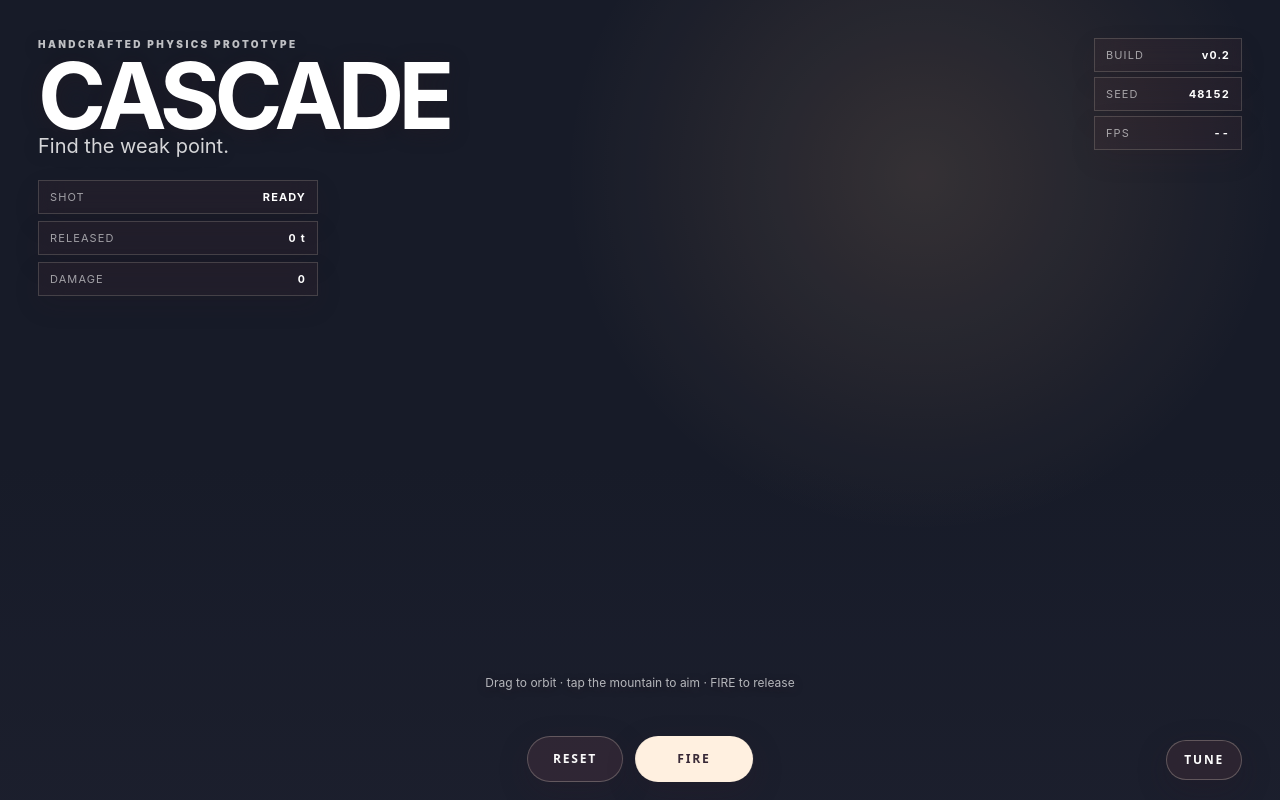
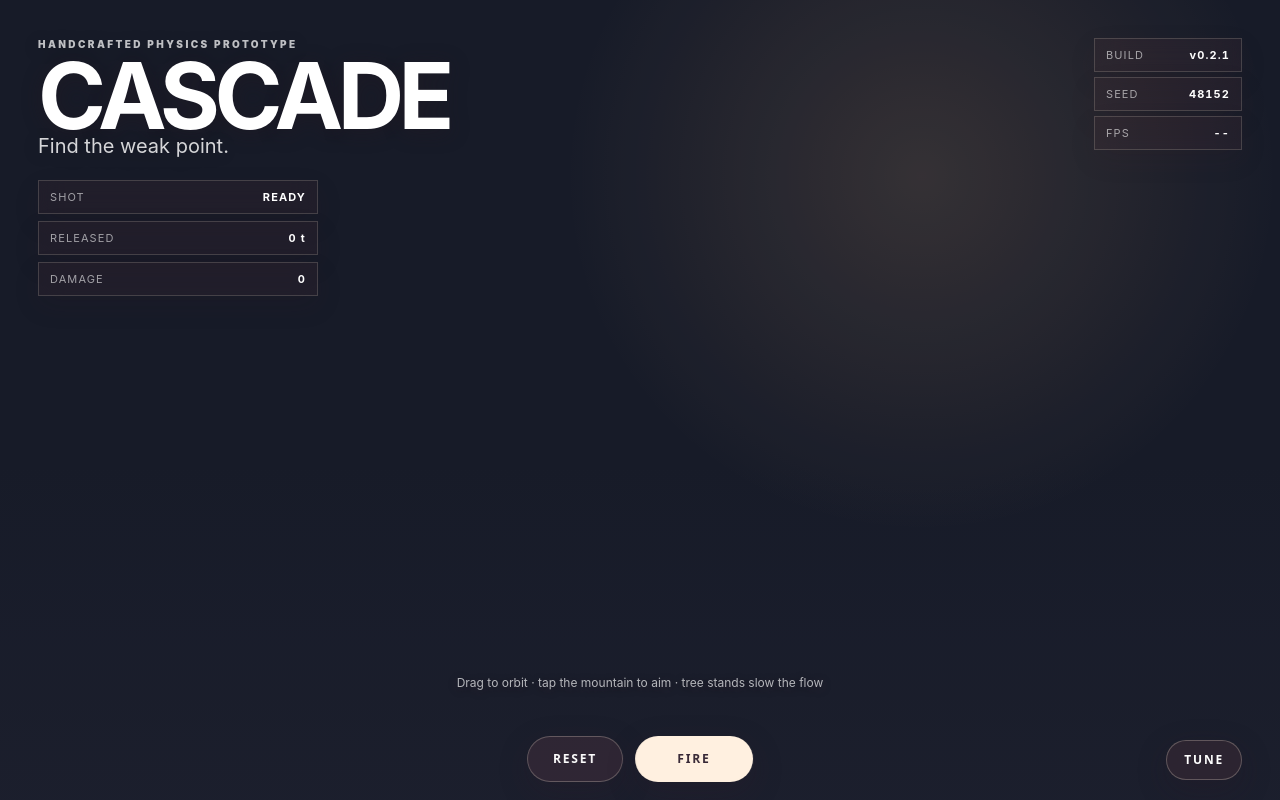
Before and after one commit to hlindley/cascade-avalanche, a website with bundled scripts: page index.html in a window 1280 px wide. Built offline with nearby package versions, Linux system fonts and the light colour scheme; a script that the page names is missing.

Commit message:
Release v0.2.1 terrain and forest gameplay update

```diff
--- a/index.html
+++ b/index.html
@@ -22,11 +22,11 @@
       <div><span>DAMAGE</span><strong id="damageScore">0</strong></div>
     </section>
     <section id="buildHud" aria-label="Build information">
-      <div><span>BUILD</span><strong id="buildVersion">v0.2</strong></div>
+      <div><span>BUILD</span><strong id="buildVersion">v0.2.1</strong></div>
       <div><span>SEED</span><strong id="seedValue">48152</strong></div>
       <div><span>FPS</span><strong id="fpsValue">--</strong></div>
     </section>
-    <div id="hint">Drag to orbit · tap the mountain to aim · FIRE to release</div>
+    <div id="hint">Drag to orbit · tap the mountain to aim · tree stands slow the flow</div>
   </div>
 
   <button id="tuneToggle" type="button" aria-expanded="false" aria-controls="tuningPanel">TUNE</button>
```
